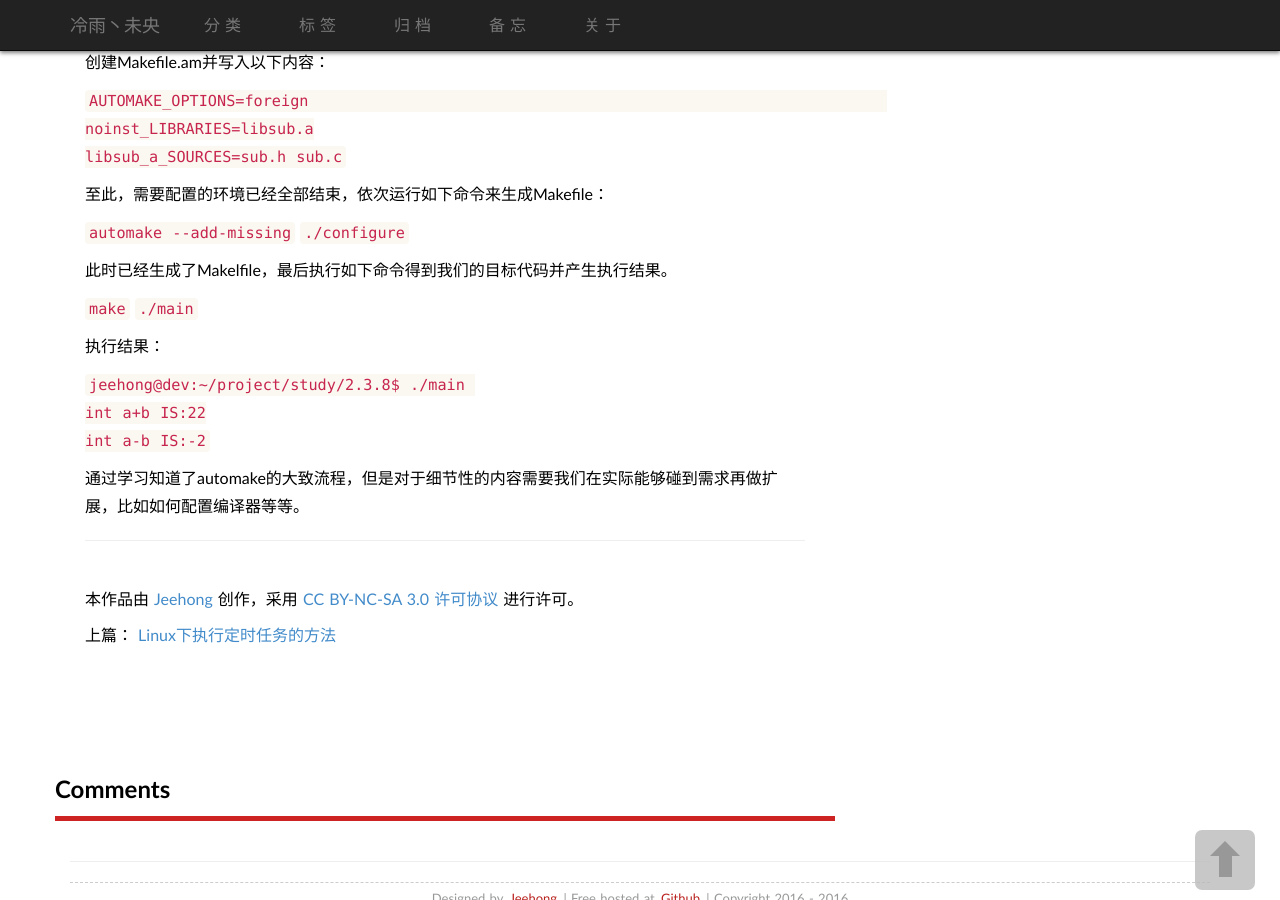
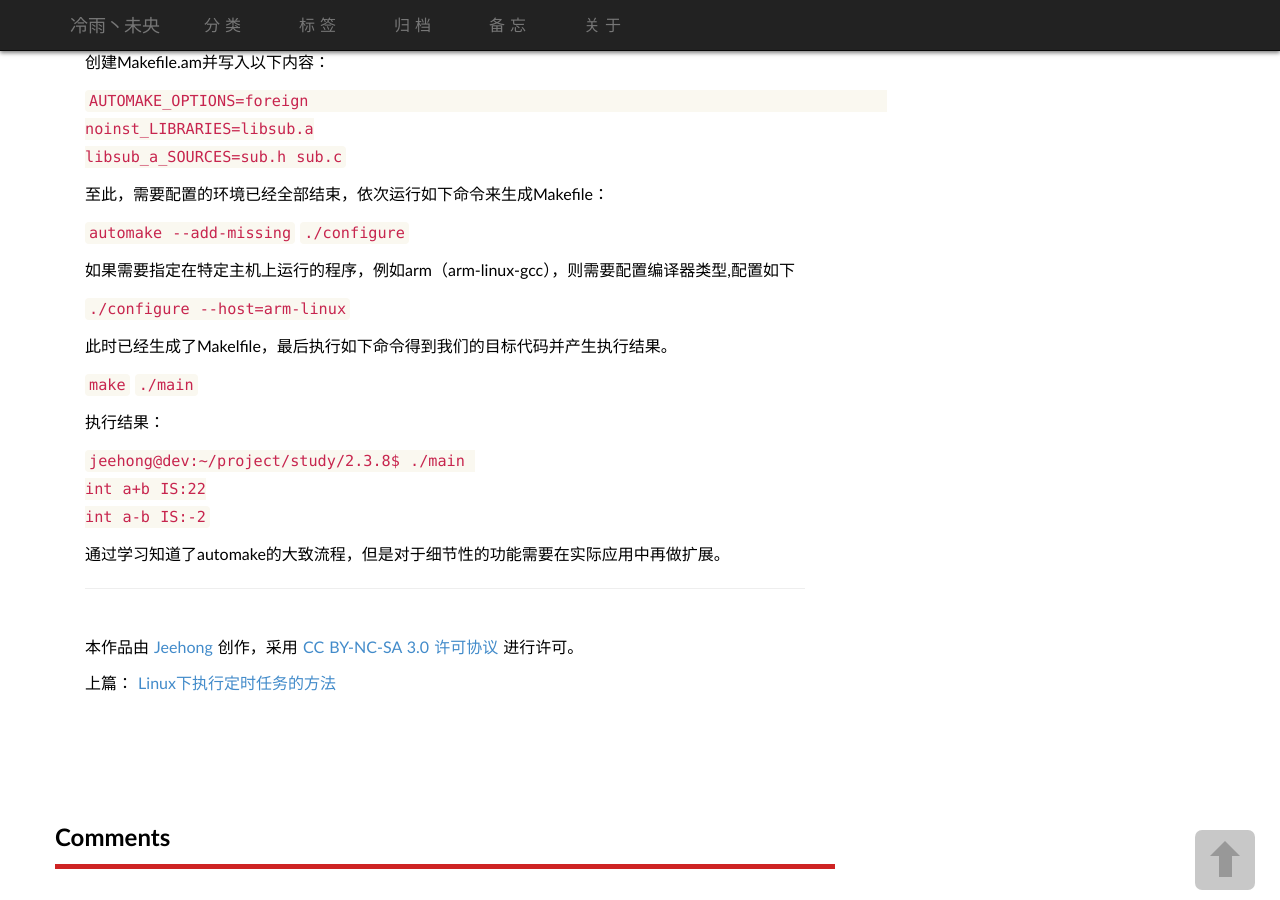
Before and after one commit to jeehong/jeehong.github.io, a Jekyll site: the page built from _posts/2016-06-14-linux-automake-build.md, in a window 1280 px wide and 900 px high, scrolled down 2195 px. Built offline with Jekyll 4.4.1, drawn with Linux system fonts in a browser that asks for light colours; some web fonts are replaced; a script that is not in the unit is left out; comment, search, counter and statistics services are not loaded.

Commit message:
更新博文automake

```diff
--- a/_posts/2016-06-14-linux-automake-build.md
+++ b/_posts/2016-06-14-linux-automake-build.md
@@ -72,6 +72,9 @@ libsub_a_SOURCES=sub.h sub.c</code>
 <p>至此，需要配置的环境已经全部结束，依次运行如下命令来生成Makefile：</p>
 <code>automake --add-missing</code>
 <code>./configure</code>
+<p>如果需要指定在特定主机上运行的程序，例如arm（arm-linux-gcc），则需要配置编译器类型,配置如下</p>
+<code>./configure --host=arm-linux</code>
+
 <p>此时已经生成了Makelfile，最后执行如下命令得到我们的目标代码并产生执行结果。</p>
 <code>make</code>
 <code>./main</code>
@@ -80,4 +83,4 @@ libsub_a_SOURCES=sub.h sub.c</code>
 int a+b IS:22
 int a-b IS:-2</code>
 
-<p>通过学习知道了automake的大致流程，但是对于细节性的内容需要我们在实际能够碰到需求再做扩展，比如如何配置编译器等等。</p>
+<p>通过学习知道了automake的大致流程，但是对于细节性的功能需要在实际应用中再做扩展。</p>
```
